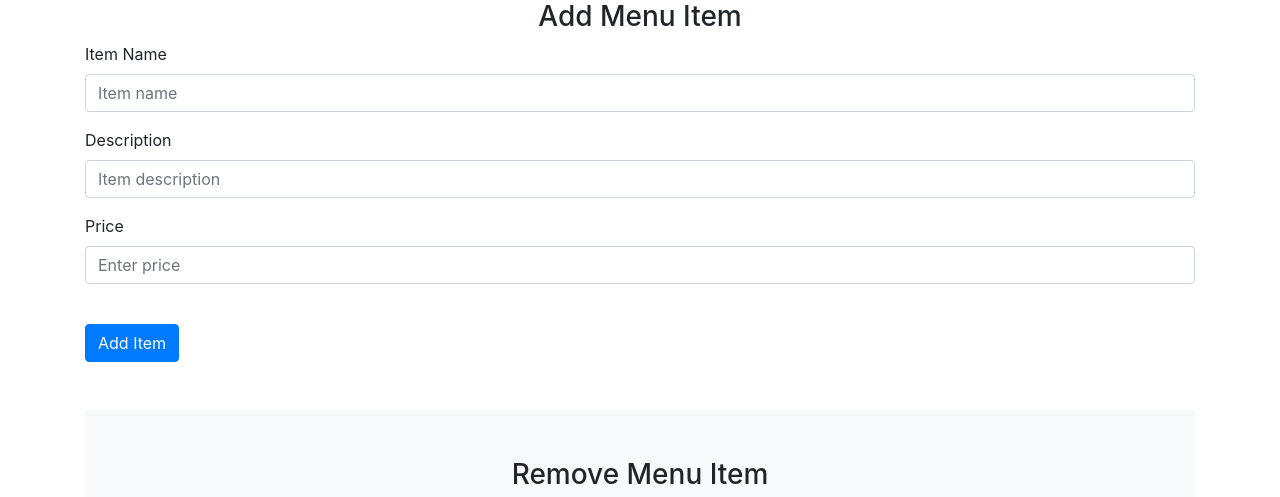
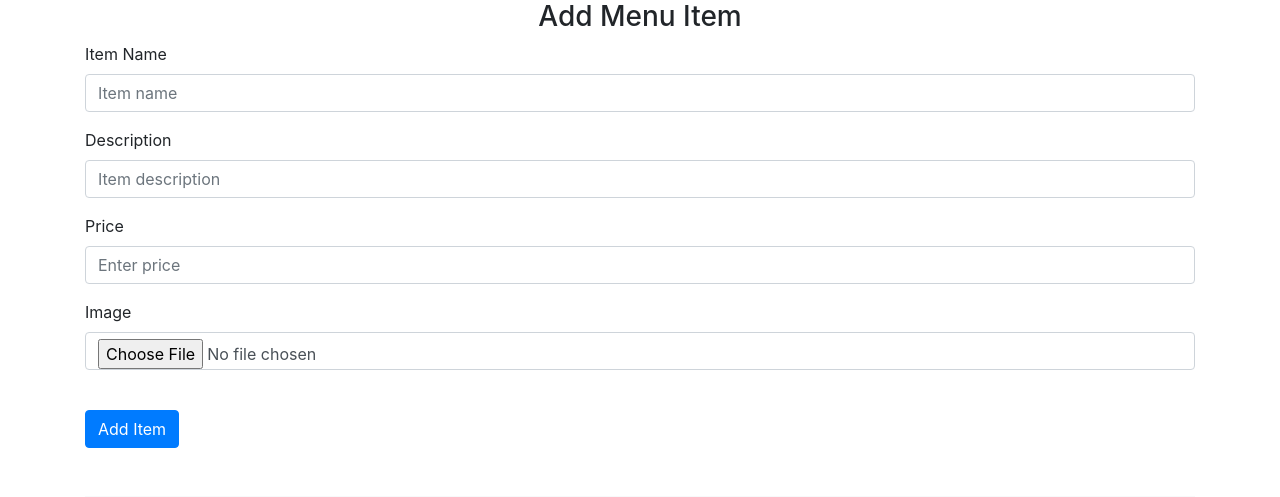
Before and after one commit to joshua0828/anothercapstone, a Flask app: page /admin in a window 1280 px wide. Shown: the part 80-577 px from the top of the page. Run offline with Flask 2, Linux system fonts and the light colour scheme; a user stored in the database is signed in; data comes from the database, SQL or seed files in the repository; both versions use the stored data as it was after the commit; data that the repository does not hold is empty; some libraries are stand-ins or nearby versions.

Commit message:
added image option for created item. img is saved to static/pictures

```diff
--- a/website/__init__.py
+++ b/website/__init__.py
@@ -8,15 +8,18 @@ from flask_login import LoginManager
 db = SQLAlchemy()
 DB_NAME = "database.db"
 
+UPLOAD_FOLDER = 'website/static/pictures'
+ALLOWED_EXTENSIONS = set(['txt', 'pdf', 'png', 'jpg', 'jpeg', 'gif'])
 
 def create_app():
     app = Flask(__name__) # referring to the flask webserver as app
-    app.config['SECRET_KEY'] = 'hjshjhdjah kjshkjdhjs' # secret key can be stored in package for testing
+    app.config['SECRET_KEY'] = 'hardtoguessstring' # secret key can be stored in package for testing
     app.config['SQLALCHEMY_DATABASE_URI'] = f'sqlite:///{DB_NAME}' # set location of database (f string works 3.6 and up)
     app.config['SQLALCHEMY_TRACK_MODIFICATIONS'] = False # stop deprecation warning
     # stripe keys
     app.config['STRIPE_PUBLIC_KEY'] = 'pk_test_51KOEoTEAaICJ0GdRefNXSBVkweBrxnstsqv3MbIqp2KGAsVettXtQ5oIp90F4H4GNYQjIJai81V8MZGweNA4eJkm00uxtJBQwa'
     app.config['STRIPE_SECRET_KEY'] = 'sk_test_51KOEoTEAaICJ0GdRPRiVmPSZIQQ9DVtzWqeNtuevHa01p74QcR5wCNOrPdisWya0OheTal3B6kIy7Tuk987Cuk3l00n89yrf6y'
+    app.config['UPLOAD_FOLDER'] = UPLOAD_FOLDER
 
 
     db.init_app(app) # init database
--- a/website/templates/admin.html
+++ b/website/templates/admin.html
@@ -3,7 +3,7 @@
 
 {% block content%}
 <br/>
-<form method="POST">
+<form method="POST" enctype="multipart/form-data">
     <h3 align="center">Add Menu Item</h3>
 
     <div class="form-group">
@@ -38,6 +38,16 @@
         placeholder="Enter price"
       />
     </div>
+
+    <div class="form-group">
+        <label for="image">Image</label>
+        <input
+          type="file"
+          class="form-control"
+          id="image"
+          name="image"
+        />
+      </div>
 
     <br />
     <button type="submit" class="btn btn-primary">Add Item</button>
--- a/website/templates/base.html
+++ b/website/templates/base.html
@@ -52,6 +52,8 @@
       </div>
     </nav>
 
+
+
     {% with messages = get_flashed_messages(with_categories=true) %} {% if
     messages %} {% for category, message in messages %} {% if category ==
     'error' %}
--- a/website/templates/cart.html
+++ b/website/templates/cart.html
@@ -2,6 +2,7 @@
 {% block cart %}{{rows}}{% endblock %}
 {% block content%}
 </br></br>
+<div class="bg"></div>
 
 <div class="card">
     <link rel="stylesheet" href="../static/cart.css">
@@ -69,4 +70,5 @@
         </div>
     </div>
 </div>
+
 {% endblock %}
--- a/website/views.py
+++ b/website/views.py
@@ -4,10 +4,12 @@
 from distutils.command.config import config
 from flask import Blueprint, render_template, flash, request, request_started, session, url_for, redirect
 from flask_login import login_required, current_user
+from werkzeug.utils import secure_filename
 import stripe
+import os
 # added import for 'Items' table
 from .models import Items, Cart
-from . import db
+from . import db, UPLOAD_FOLDER, ALLOWED_EXTENSIONS
 
 views = Blueprint('views', __name__)
 stripe.api_key = 'sk_test_51KOEoTEAaICJ0GdRPRiVmPSZIQQ9DVtzWqeNtuevHa01p74QcR5wCNOrPdisWya0OheTal3B6kIy7Tuk987Cuk3l00n89yrf6y'
@@ -97,7 +99,12 @@ def admin():
     name = request.form.get('name')
     price = request.form.get('price')
     description = request.form.get('description')
-    add_item = Items(name=name, price=price, description=description)
+    image = request.files['image']
+    if image and allowed_file(image.filename):
+      filename = secure_filename(image.filename)
+      image.save(os.path.join(UPLOAD_FOLDER, filename))
+    imagename = filename
+    add_item = Items(name=name, price=price, description=description, item_image=imagename)
     db.session.add(add_item)
     db.session.commit()
     flash('Added to Menu', category='success')
@@ -163,3 +170,7 @@ def get_cart_items():
     names.append(cart.name)
     test_cart_items.append(grabber)
   return test_cart_items
+
+def allowed_file(filename):
+    return '.' in filename and \
+            filename.rsplit('.', 1)[1] in ALLOWED_EXTENSIONS
```
Also changed, not shown: website/static/cart.css (+6 -2 lines), website/templates/menu.html (+6 -3 lines), website/database.db, website/static/menu.css (line endings or trailing spaces), website/static/pictures/1.jpg (added), website/static/pictures/2.jpg (added), website/static/pictures/3.jpg (added), website/static/pictures/4.jpg (added), website/static/pictures/trippy_pizza.gif (added).
